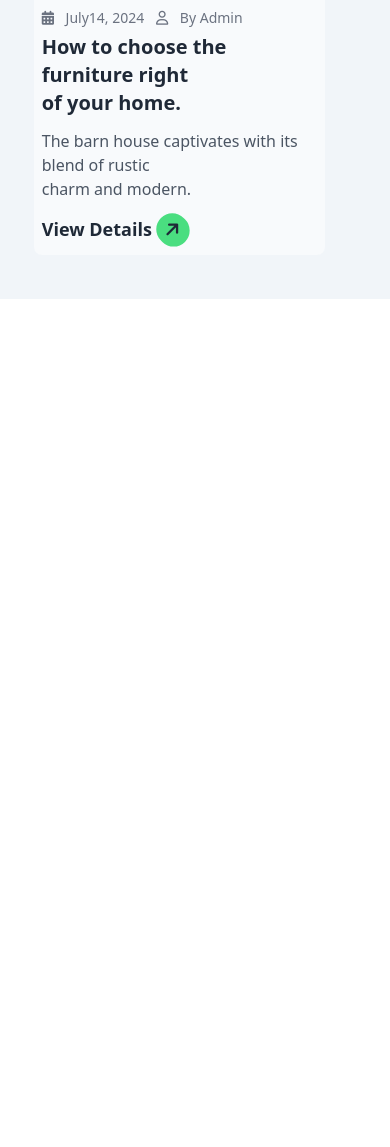
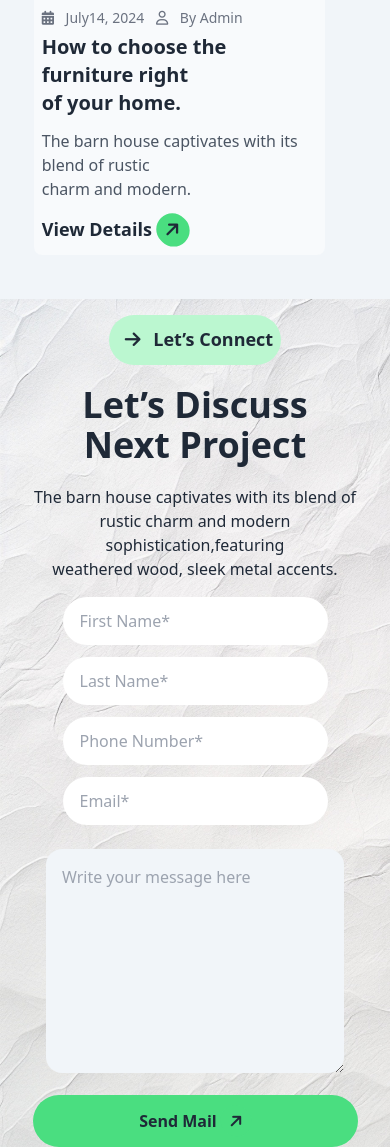
Before and after one commit to samiulIslam-git/assignment-3-repo, a plain HTML site: page index.html in a window 390 px wide. Shown: the part 5591-6738 px from the top of the page. Before the commit the page ends 5890 px from the top, so only its background shows below. Drawn offline with nearby package versions, Linux system fonts and the light colour scheme.

Commit message:
created discuss our next project section and make it responsive

```diff
--- a/index.html
+++ b/index.html
@@ -13,6 +13,7 @@
     <link rel="stylesheet" href="https://cdnjs.cloudflare.com/ajax/libs/font-awesome/6.6.0/css/all.min.css"
         integrity="sha512-Kc323vGBEqzTmouAECnVceyQqyqdsSiqLQISBL29aUW4U/M7pSPA/gEUZQqv1cwx4OnYxTxve5UMg5GT6L4JJg=="
         crossorigin="anonymous" referrerpolicy="no-referrer" />
+    <link rel="stylesheet" href="styles/style.css">
 </head>
 
 <body>
@@ -288,6 +289,46 @@
                 </div>
             </div>
         </div>
+        <!-- discuss next project -->
+        <div class="bg-img">
+            <div class=" flex flex-col items-center text-center justify-center p-4">
+                <button class="font-bold text-lg bg-green-200 p-2 rounded-full"> <i
+                        class="fa-solid fa-arrow-right rounded-2xl p-2"></i> Let’s Connect</button>
+                <h1 class="font-bold text-4xl p-2 m-3">Let’s Discuss Next Project</h1>
+                <p>The barn house captivates with its blend of rustic charm and modern sophistication,featuring <br>
+                    weathered wood, sleek metal accents.</p>
+            </div>
+            <!-- form section -->
+            <div class="lg:container w-11/12 mx-auto flex flex-col items-center">
+                <div class="lg:flex justify-between gap-6">
+                    <div class="mb-3 lg:w-full">
+                        <input type="text" placeholder="First Name*"
+                            class="input input-ghost w-full max-w-xs bg-white rounded-full" />
+                    </div>
+                    <div class="mb-3 lg:w-full">
+                        <input type="text" placeholder="Last Name*"
+                            class="input input-ghost w-full max-w-xs bg-white rounded-full" />
+                    </div>
+                </div>
+                <div class="lg:flex justify-center gap-6">
+                    <div class="mb-3 lg:w-full">
+                        <input type="text" placeholder="Phone Number*"
+                            class="input input-ghost w-full max-w-lg bg-white rounded-full" />
+                    </div>
+                    <div class="mb-3 lg:w-full ">
+                        <input type="text" placeholder="Email*"
+                            class="input input-ghost w-full max-w-lg bg-white rounded-full" />
+                    </div>
+                </div>
+                <!-- message box -->
+                <div class="container w-10/12 lg:w-5/12">
+                    <textarea rows="8" class="mt-3 p-4 border-none outline-none bg-slate-100 rounded-2xl w-full" name="" id="" placeholder="Write your message here"></textarea>
+                </div>
+            </div>
+            <div class="flex mt-4 container w-10/12 lg:w-5/12 mx-auto bg-green-400 justify-center rounded-full p-2.5 font-bold">
+                <button>Send Mail <i class="fa-solid fa-arrow-right -rotate-45 rounded-2xl bg-green-400 p-2"></i></button>
+            </div>
+        </div>
     </main>
     <footer></footer>
 </body>
--- /dev/null
+++ b/styles/style.css
@@ -0,0 +1,5 @@
+.bg-img{
+    background-image:url(../assets/bg.jpg);
+    width: 100%;
+    background-size: cover;
+}
```
